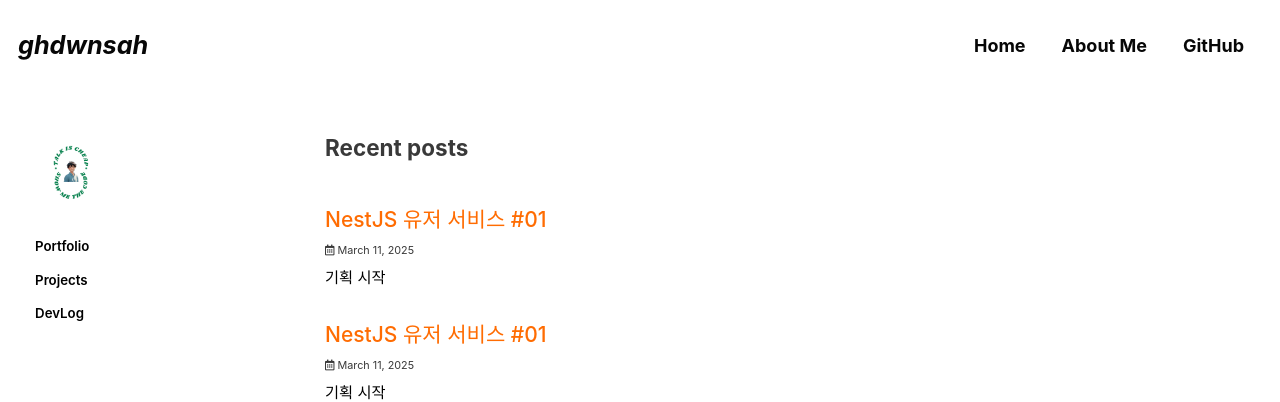
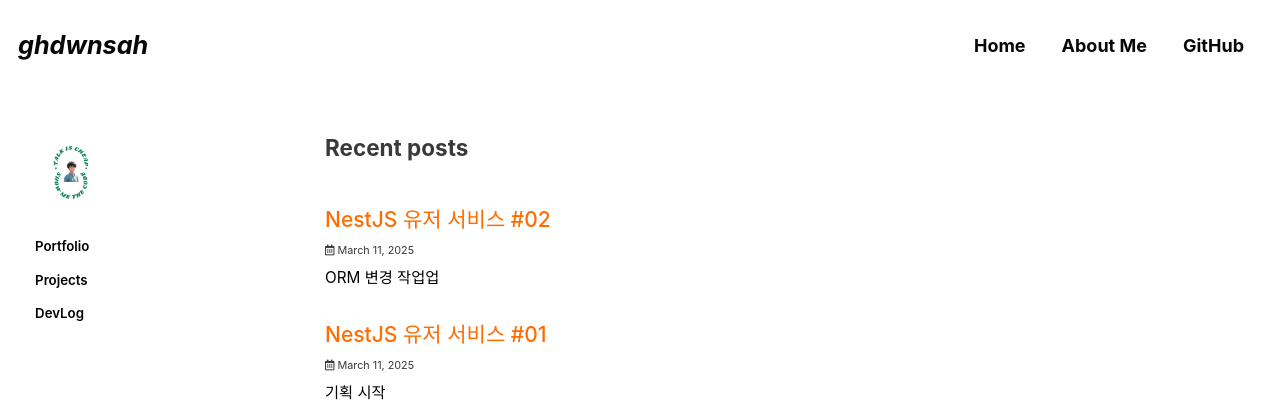
Before and after one commit to ghdwnsah/ghdwnsah.github.io, a Jekyll site: the page built from index.html, in a window 1280 px wide and 900 px high. Shown: the top 402 px of the window. Built offline with Jekyll 4.4.1, drawn with Linux system fonts in a browser that asks for light colours; cached includes are drawn as plain includes; some web fonts are replaced; the list of posts is cut into pages by our own code.

Commit message:
userservice글올림-수정

```diff
--- a/_posts/2025-03-24-projects-nestjs-userservice-02-progress.md
+++ b/_posts/2025-03-24-projects-nestjs-userservice-02-progress.md
@@ -1,6 +1,6 @@
 ---
-title: "NestJS 유저 서비스 #01"
-excerpt: "기획 시작"
+title: "NestJS 유저 서비스 #02"
+excerpt: "ORM 변경 작업업"
 
 categories:
   - Projects
```
